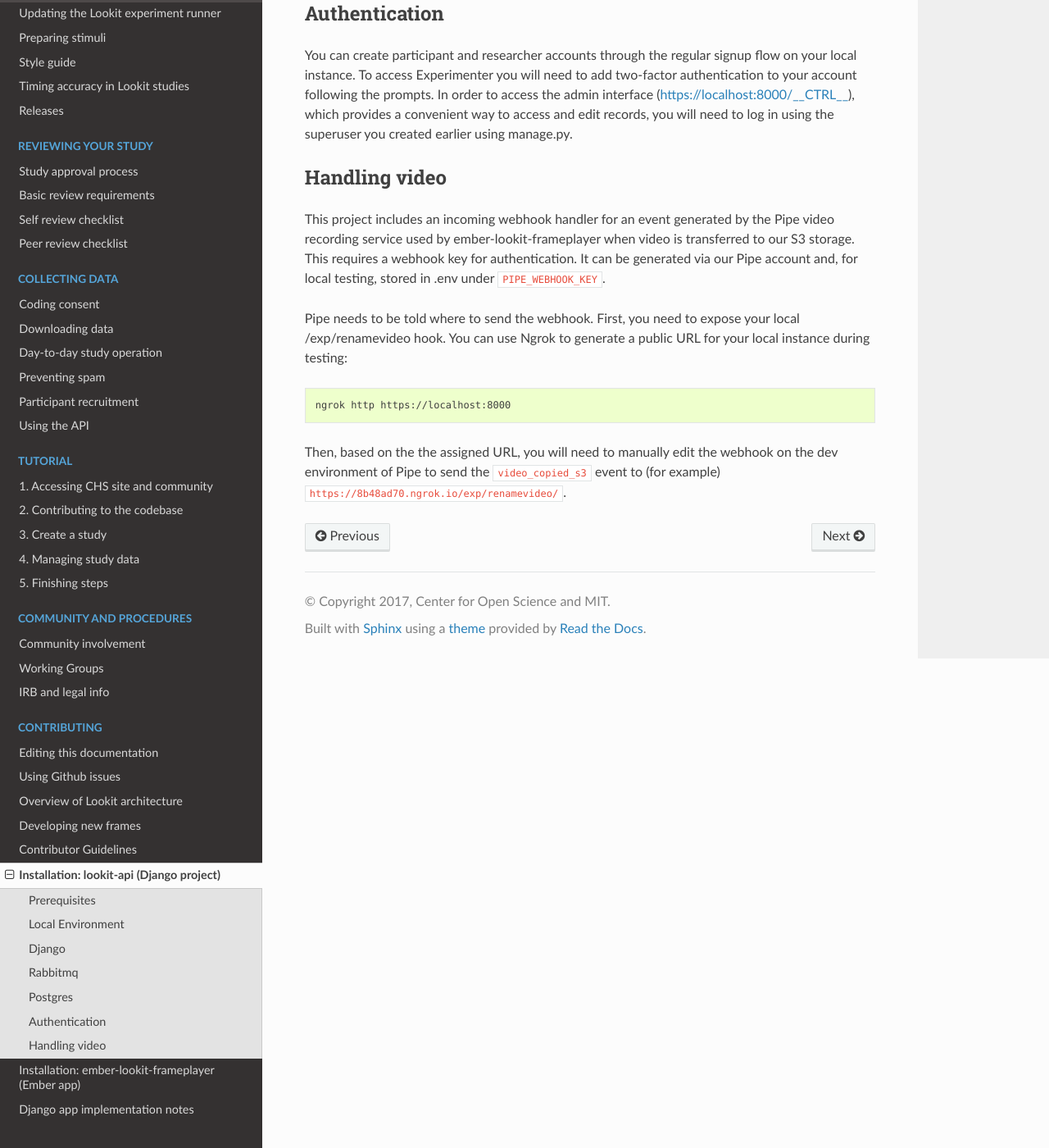
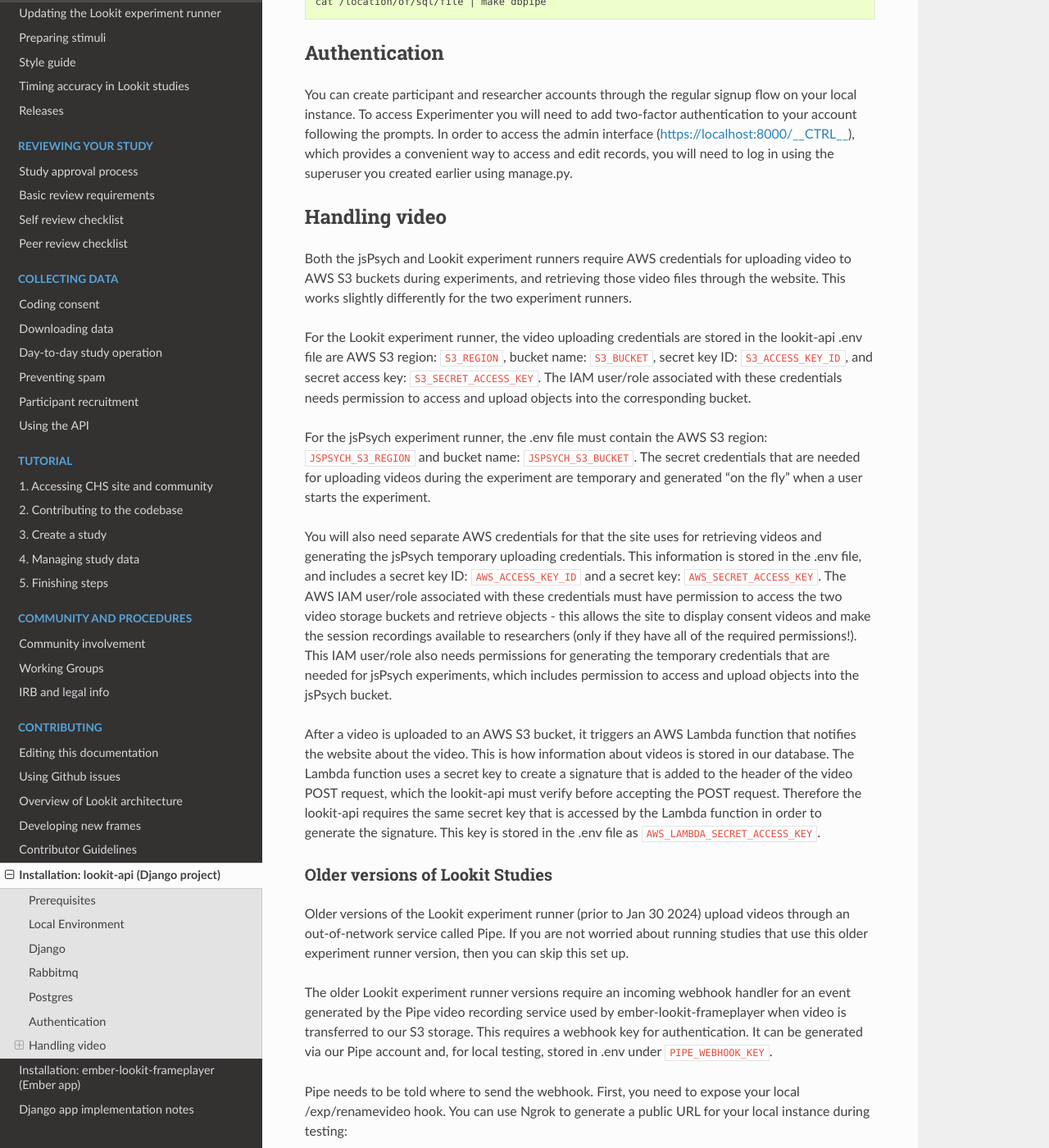
Before and after one commit to lookit/lookit-docs, a Sphinx documentation site: the page built from docs/source/install-django-project.rst, in a window 1280 px wide and 1400 px high, scrolled down 3026 px. Shown: the whole window at 82% size. Built offline with Sphinx 7.4.7 and the Read the Docs theme 3.1.0, drawn with Linux system fonts in a browser that asks for light colours; some of the changed text lies outside the part shown.

Commit message:
update lookit-api installation page with jsPsych and EFP RecordRTC info

```diff
--- a/docs/source/install-django-project.rst
+++ b/docs/source/install-django-project.rst
@@ -1,13 +1,12 @@
 Installation: lookit-api (Django project)
 =========================================
 
-``lookit-api`` is the codebase for Experimenter and Lookit, excluding the actual
+``lookit-api`` is the codebase for everything on the CHS website, excluding the actual
 studies themselves. Any functionality you see as a researcher or a
 participant (e.g., signing up, adding a child, editing or deploying a
 study, downloading data) is part of the ``lookit-api`` repo.
-This project is built using Django and PostgreSQL. (The studies
-themselves use Ember.js; see Ember portion of codebase,
-`ember-lookit-frameplayer <https://github.com/lookit/ember-lookit-frameplayer>`__.),
+This project is built using Django and PostgreSQL. The internal studies themselves are written with front-end experiment building frameworks (see the Lookit Ember.js portion of codebase here:
+`ember-lookit-frameplayer <https://github.com/lookit/ember-lookit-frameplayer>`__ and the jsPsych portion here: `lookit-jspsych <https://github.com/lookit/lookit-jspsych>`__).
 It was initially developed by the `Center for Open Science <https://cos.io/>`__.
 
 If you install only the ``lookit-api`` project locally, you will be able
@@ -150,7 +149,22 @@
 Handling video
 ~~~~~~~~~~~~~~
 
-This project includes an incoming webhook handler for an event generated
+Both the jsPsych and Lookit experiment runners require AWS credentials for uploading video to AWS S3 buckets during experiments, and retrieving those video files through the website. This works slightly differently for the two experiment runners.
+
+For the Lookit experiment runner, the video uploading credentials are stored in the lookit-api .env file are AWS S3 region: ``S3_REGION``, bucket name: ``S3_BUCKET``, secret key ID: ``S3_ACCESS_KEY_ID``, and secret access key: ``S3_SECRET_ACCESS_KEY``. The IAM user/role associated with these credentials needs permission to access and upload objects into the corresponding bucket.
+
+For the jsPsych experiment runner, the .env file must contain the AWS S3 region: ``JSPSYCH_S3_REGION`` and bucket name: ``JSPSYCH_S3_BUCKET``. The secret credentials that are needed for uploading videos during the experiment are temporary and generated "on the fly" when a user starts the experiment.
+
+You will also need separate AWS credentials for that the site uses for retrieving videos and generating the jsPsych temporary uploading credentials. This information is stored in the .env file, and includes a secret key ID: ``AWS_ACCESS_KEY_ID`` and a secret key: ``AWS_SECRET_ACCESS_KEY``. The AWS IAM user/role associated with these credentials must have permission to access the two video storage buckets and retrieve objects - this allows the site to display consent videos and make the session recordings available to researchers (only if they have all of the required permissions!). This IAM user/role also needs permissions for generating the temporary credentials that are needed for jsPsych experiments, which includes permission to access and upload objects into the jsPsych bucket.
+
+After a video is uploaded to an AWS S3 bucket, it triggers an AWS Lambda function that notifies the website about the video. This is how information about videos is stored in our database. The Lambda function uses a secret key to create a signature that is added to the header of the video POST request, which the lookit-api must verify before accepting the POST request. Therefore the lookit-api requires the same secret key that is accessed by the Lambda function in order to generate the signature. This key is stored in the .env file as ``AWS_LAMBDA_SECRET_ACCESS_KEY``.
+
+Older versions of Lookit Studies
+-----------------------------------
+
+Older versions of the Lookit experiment runner (prior to Jan 30 2024) upload videos through an out-of-network service called Pipe. If you are not worried about running studies that use this older experiment runner version, then you can skip this set up.
+
+The older Lookit experiment runner versions require an incoming webhook handler for an event generated
 by the Pipe video recording service used by ember-lookit-frameplayer when video is transferred to our S3
 storage. This requires a webhook key for authentication. It can be
 generated via our Pipe account and, for local testing, stored in
```
